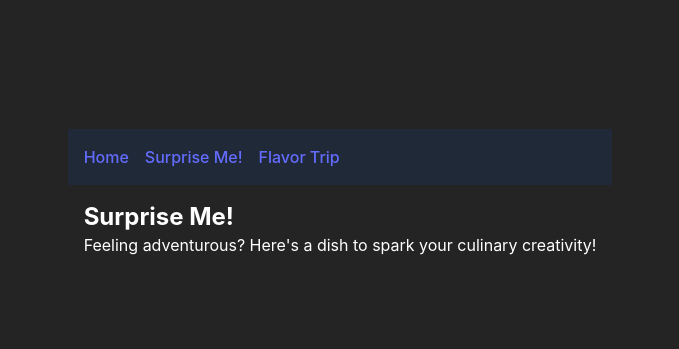
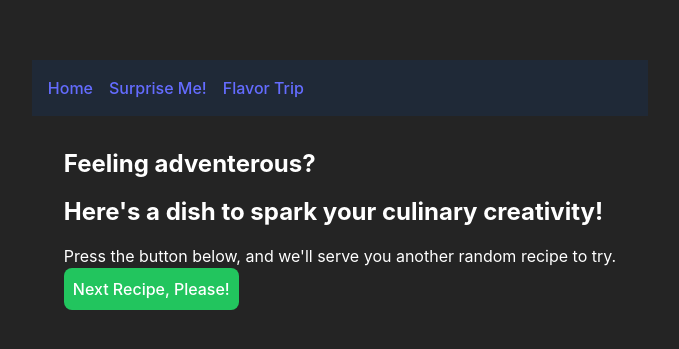
Before and after one commit to staceytoh/Dishcovery, a React (Vite) app in the folder frontend/: page /surprise-me in a window 1280 px wide. Shown: the part 199-548 px from the top of the page, without its empty margins (300-979 px from the left). Built offline with nearby package versions, Linux system fonts and the light colour scheme.

Commit message:
connect frontend with backend

```diff
--- a/frontend/src/pages/Home.tsx
+++ b/frontend/src/pages/Home.tsx
@@ -1,14 +1,39 @@
+import { useState } from 'react';
+import axios from 'axios';
+
 const Home = () => {
+  const [query, setQuery] = useState('');
+  const [meals, setMeals] = useState([]);
+
+  const handleSearch = async () => {
+    try {
+      const response = await axios.get(`${import.meta.env.VITE_BACKEND_URL}/api/search?q=${query}`);
+      setMeals(response.data);
+    } catch (error) {
+      console.error('Error searching for meals:', error);
+    }
+  };
+
   return (
     <div className="p-4">
-        <h1 className="text-4xl font-bold mb-4">Welcome to Dishcovery</h1>
-        <p className="text-lg mb-4">Search for delicious recipes, discover cuisines from different countries, or let us surprise you with a random dish!</p>
+      <h1 className="text-2xl font-bold mb-4">Search for delicious recipes, discover cuisines from different countries, or let us surprise you with a random dish</h1>
+      <h3>Hungry? Give me an ingredient and I'll cook up a recipe for you!</h3>
       <input
         type="text"
+        value={query}
+        onChange={(e) => setQuery(e.target.value)}
         placeholder="Search meals..."
         className="border rounded p-2"
       />
-        <button className="bg-blue-500 text-white p-2 ml-2">Search</button>
+      <button onClick={handleSearch} className="bg-blue-500 text-white p-2 ml-2">Search</button>
+      <div className="mt-4">
+        {meals.map((meal) => (
+          <div key={meal.idMeal} className="border p-2 mb-2">
+            <h3>{meal.strMeal}</h3>
+            <img src={meal.strMealThumb} alt={meal.strMeal} className="w-32 h-32" />
+          </div>
+        ))}
+      </div>
     </div>
   );
 };
--- a/frontend/src/pages/SurpriseMe.tsx
+++ b/frontend/src/pages/SurpriseMe.tsx
@@ -1,10 +1,33 @@
+import { useState } from 'react';
+import axios from 'axios';
+
 const SurpriseMe = () => {
-    return (
-      <div>
-        <h1 className="text-2xl font-bold">Surprise Me!</h1>
-        <p>Feeling adventurous? Here's a dish to spark your culinary creativity!</p>
-      </div>
-    );
+  const [meal, setMeal] = useState(null);
+
+  const fetchRandomMeal = async () => {
+    try {
+      const response = await axios.get(`${import.meta.env.VITE_BACKEND_URL}/api/random`);
+      setMeal(response.data);
+    } catch (error) {
+      console.error('Error fetching random meal:', error);
+    }
   };
 
-  export default SurpriseMe;
+  return (
+    <div className="p-4">
+      <h1 className="text-2xl font-bold mb-4">Feeling adventerous?</h1>
+      <h1 className="text-2xl font-bold mb-4">Here's a dish to spark your culinary creativity!</h1>
+      <h4>Press the button below, and we'll serve you another random recipe to try.</h4>
+      <button onClick={fetchRandomMeal} className="bg-green-500 text-white p-2">Next Recipe, Please!</button>
+      {meal && (
+        <div className="mt-4">
+          <h3>{meal.strMeal}</h3>
+          <img src={meal.strMealThumb} alt={meal.strMeal} className="w-32 h-32" />
+          <p>{meal.strInstructions}</p>
+        </div>
+      )}
+    </div>
+  );
+};
+
+export default SurpriseMe;
```
Lines whose indentation alone changed are shown as unchanged.
